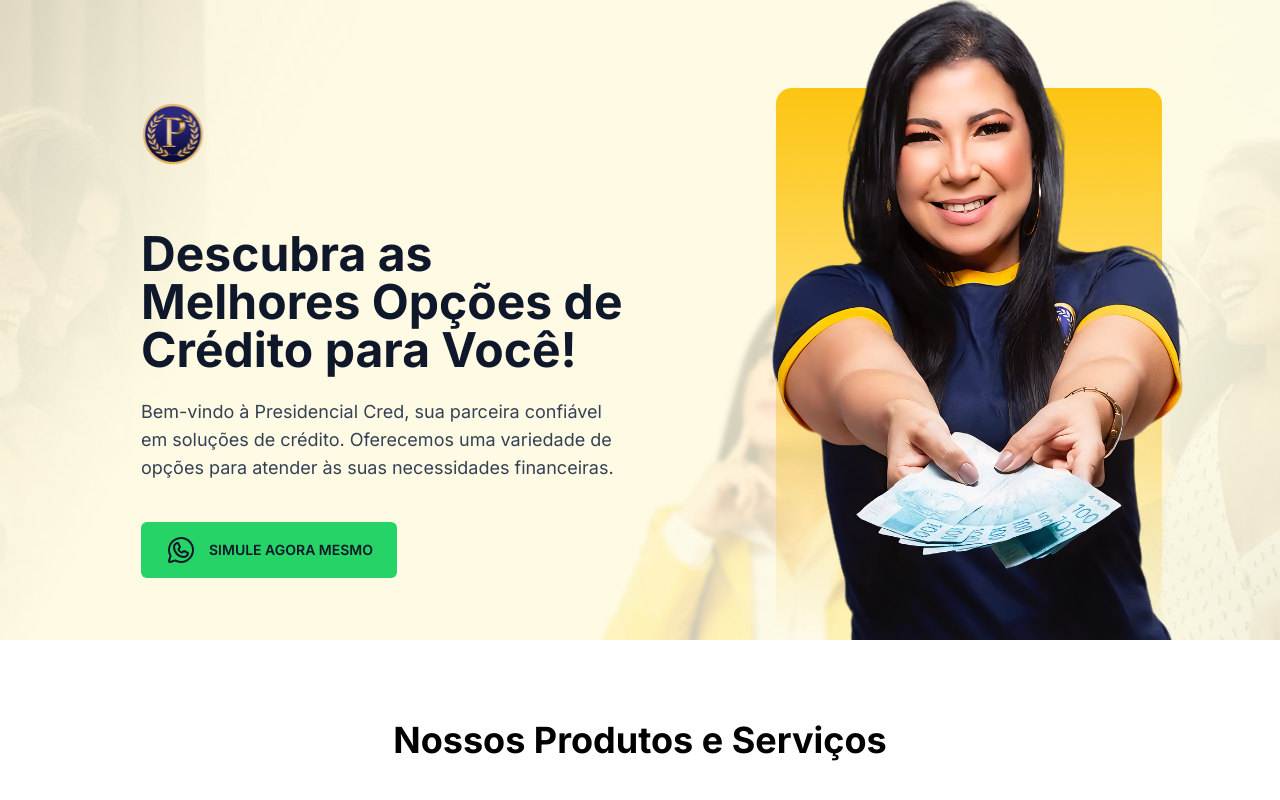
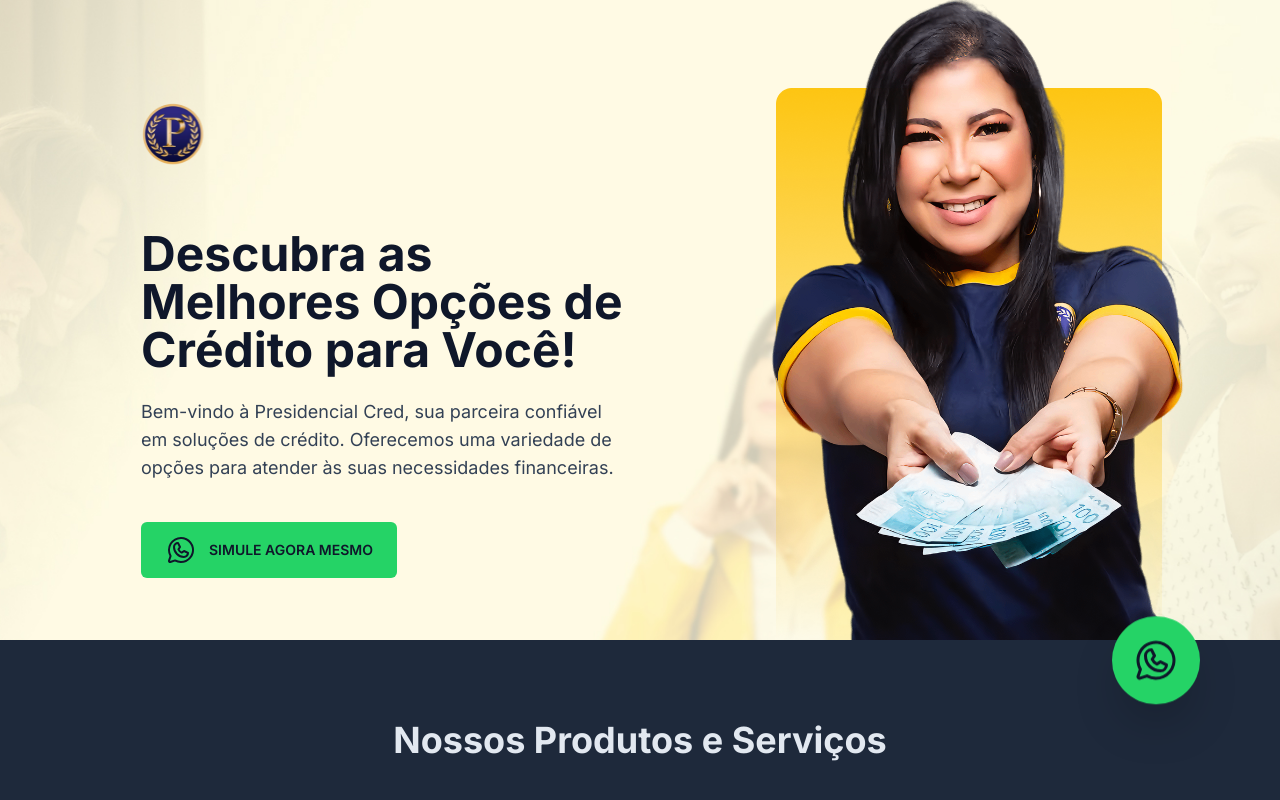
Before and after one commit to lucassamuel94/presidencial-cred, a Next.js app: page / in a window 1280 px wide. Shown: the top 800 px of the page. Built offline with nearby package versions, Linux system fonts and the light colour scheme.

Commit message:
update syled, added components and metadada

```diff
--- a/src/app/layout.tsx
+++ b/src/app/layout.tsx
@@ -1,16 +1,17 @@
+import Footer from '@/components/footer'
+import FAB from '@/components/ui/fab'
+import { cn } from '@/lib/utils'
+import { fontHeading, fontSans } from '@/styles/fonts'
+import '@/styles/globals.css'
 import type { Metadata } from 'next'
-import '@/styles/globals.css'
-import { fontHeading, fontSans } from '@/styles/fonts'
-import { cn } from '@/lib/utils'
 
 type RootLayoutProps = {
   children: React.ReactNode
 }
 
 export const metadata: Metadata = {
-  title: 'Next 14 BFB',
-  description:
-    'Boilerplate default de projetos em Next14 desenvolvido por Lucas Samuel'
+  title: 'Presidencial Prev',
+  description: 'Há 17 anos levando soluções para todo o Brasil'
 }
 
 export default function RootLayout({ children }: RootLayoutProps) {
@@ -20,9 +21,11 @@ export default function RootLayout({ children }: RootLayoutProps) {
         className={cn(
           fontSans.variable,
           fontHeading.variable,
-          'min-h-screen bg-white font-sans text-neutral-700 antialiased'
+          'min-h-screen bg-gray-800 font-sans text-gray-200 antialiased'
         )}>
         {children}
+        <FAB />
+        <Footer />
       </body>
     </html>
   )
```
